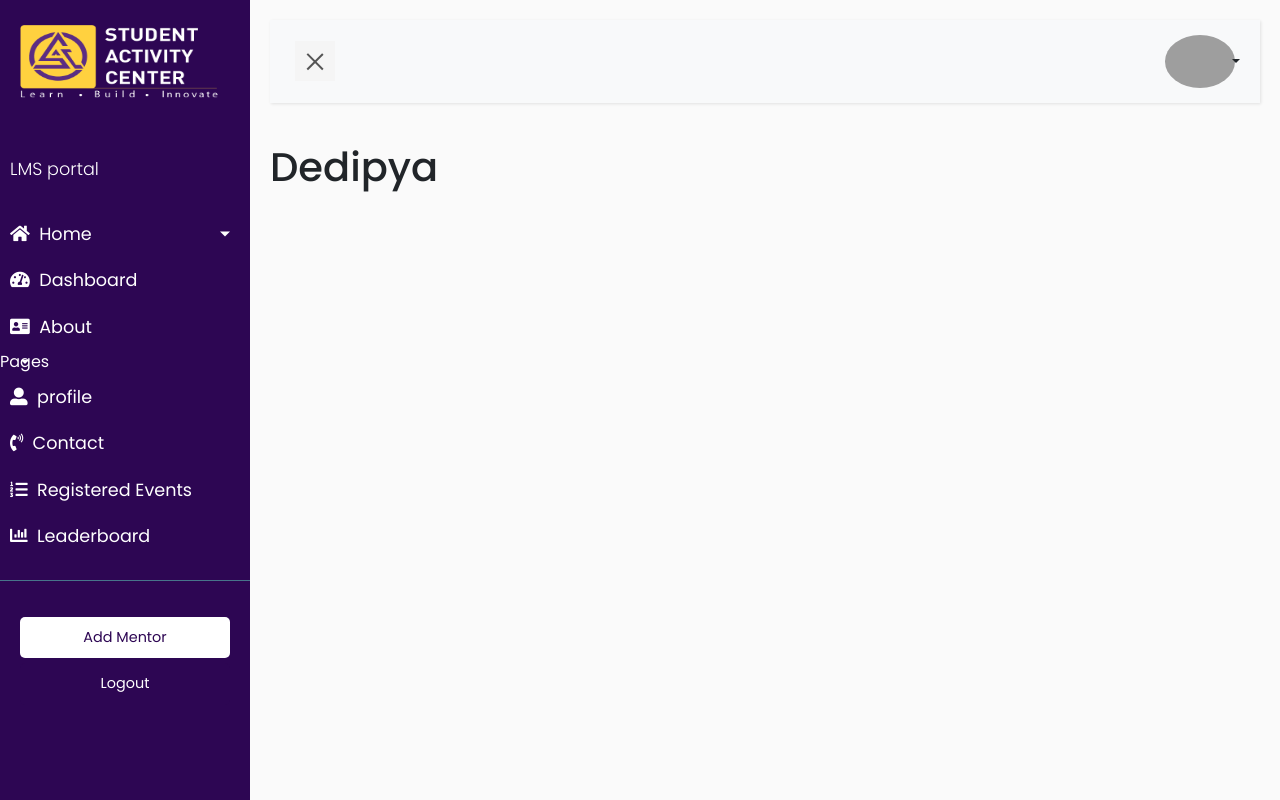
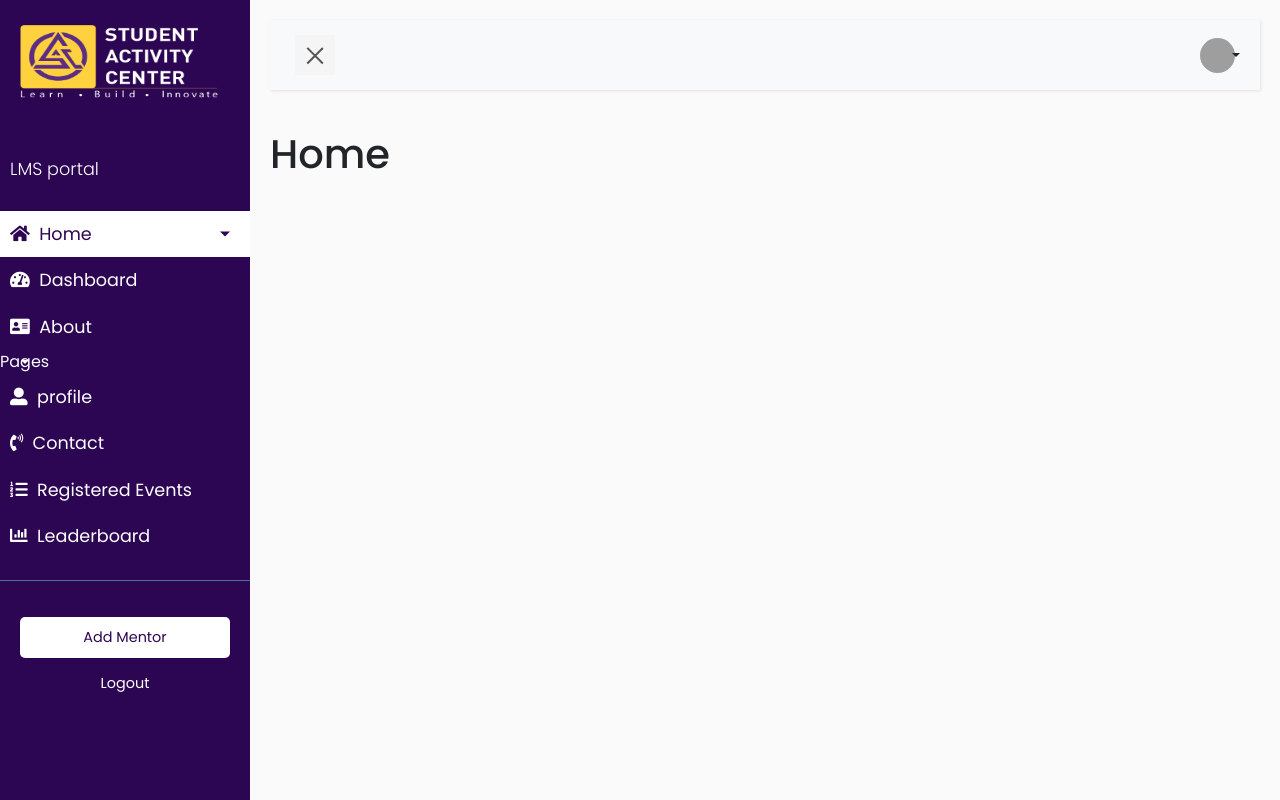
Before and after one commit to SpvDedipya/lms_final, a PHP site: page / in a window 1280 px wide. Run offline with PHP 8.4, Linux system fonts and the light colour scheme; grey boxes are pictures that could not be loaded.

Commit message:
ajax home added

```diff
--- a/assets/css/main.css
+++ b/assets/css/main.css
@@ -1,8 +1,7 @@
 /*
     DEMO STYLE
 */
-@import "https://fonts.googleapis.com/css?family=Poppins:300,400,500,600,700";
-
+@import 'https://fonts.googleapis.com/css?family=Poppins:300,400,500,600,700';
 
 body {
   font-family: 'Poppins', sans-serif;
@@ -17,7 +16,9 @@ p {
   color: #999;
 }
 
-a, a:hover, a:focus {
+a,
+a:hover,
+a:focus {
   color: inherit;
   text-decoration: none;
   transition: all 0.3s;
@@ -54,16 +55,14 @@ a, a:hover, a:focus {
   width: 100%;
   align-items: stretch;
   perspective: 1500px;
-
 }
-
 
 #sidebar {
   min-width: 250px;
   max-width: 250px;
-    background: #2D0653;
+  background: #2d0653;
   color: #fff;
-    transition: all 0.6s cubic-bezier(0.945, 0.020, 0.270, 0.665);
+  transition: all 0.6s cubic-bezier(0.945, 0.02, 0.27, 0.665);
   transform-origin: bottom left;
 }
 
@@ -74,7 +73,7 @@ a, a:hover, a:focus {
 
 #sidebar .sidebar-header {
   padding: 20px;
-    background: #2D0653;
+  background: #2d0653;
 }
 
 #sidebar ul.components {
@@ -93,17 +92,17 @@ a, a:hover, a:focus {
   display: block;
 }
 #sidebar ul li a:hover {
-    color: #2D0653;
+  color: #2d0653;
   background: #fff;
 }
 
-#sidebar ul li.active > a, a[aria-expanded="true"] {
-    color: #fff;
-    background: #2D0653;
+#sidebar ul li.active > a,
+a[aria-expanded='true'] {
+  color: #2d0653;
+  background: #fff;
 }
 
-
-a[data-toggle="collapse"] {
+a[data-toggle='collapse'] {
   position: relative;
 }
 
@@ -118,7 +117,7 @@ a[data-toggle="collapse"] {
 ul ul a {
   font-size: 0.9em !important;
   padding-left: 30px !important;
-    background: #2D0653;
+  background: #2d0653;
 }
 
 ul.CTAs {
@@ -135,15 +134,14 @@ ul.CTAs a {
 
 a.download {
   background: #fff;
-    color: #2D0653;
+  color: #2d0653;
 }
 
-a.article, a.article:hover {
-    background: #2D0653 !important;
+a.article,
+a.article:hover {
+  background: #2d0653 !important;
   color: #fff !important;
 }
-
-
 
 /* ---------------------------------------------------
     CONTENT STYLE
@@ -168,7 +166,7 @@ a.article, a.article:hover {
   margin: 0 auto;
   display: block;
   background: #555;
-    transition: all 0.8s cubic-bezier(0.810, -0.330, 0.345, 1.375);
+  transition: all 0.8s cubic-bezier(0.81, -0.33, 0.345, 1.375);
   transition-delay: 0.2s;
 }
 
@@ -182,13 +180,11 @@ a.article, a.article:hover {
   transform: rotate(-45deg) translate(1px, -1px);
 }
 
-
 #sidebarCollapse.active span {
   transform: none;
   opacity: 1;
   margin: 5px auto;
 }
-
 
 /* ---------------------------------------------------
     MEDIAQUERIES
@@ -221,5 +217,4 @@ a.article, a.article:hover {
   #sidebarCollapse.active span:last-of-type {
     transform: rotate(-45deg) translate(1px, -1px);
   }
-
 }
--- a/home.html
+++ /dev/null
@@ -1 +0,0 @@
-<h1>Dedipya</h1>
--- a/index.html
+++ b/index.html
@@ -29,15 +29,15 @@
 			</div>
 			<ul class="list-unstyled components">
 				<p>LMS portal</p>
-				<li class="active">
+				<li class="active home">
 					<a href="#homeSubmenu" data-toggle="collapse" aria-expanded="false" class="dropdown-toggle"> <i class="fas fa-home"></i> &nbsp;Home</a>
 					<ul class="collapse list-unstyled" id="homeSubmenu">
-						<li> <a href="#">Home page</a> </li>
+						<li> <a href="#" >Home page</a> </li>
 						<li> <a href="#">About SAC</a> </li>
 						<li> <a href="#">contact</a> </li>
 					</ul>
 				</li>
-				<li> <a href="#"><i class="fas fa-tachometer-alt"></i>&nbsp; Dashboard</a> </li>
+				<li class="home2"> <a href="#" onclick="ajaxHome2PageCall()"><i class="fas fa-tachometer-alt"></i>&nbsp; Dashboard</a> </li>
 				<li> <a href="#"><i class="fas fa-address-card"></i>&nbsp; About</a> </li>
 				<a href="#pageSubmenu" data-toggle="collapse" aria-expanded="false" class="dropdown-toggle">Pages</a>
                     <ul class="collapse list-unstyled" id="pageSubmenu">
@@ -70,7 +70,7 @@
 					<div class="d-flex nav" id="navbarSupportedContent">
 						<ul class="nav  ml-auto float-right">
 							<li>
-								<div class="dropdown-toggle" data-toggle="dropdown" data-display="" aria-haspopup="true" aria-expanded="false"> <img src="https://mdbootstrap.com/img/new/avatars/1.jpg" class="rounded-circle shadow-4 " style="width:70px;" alt="" />
+								<div class="dropdown-toggle" data-toggle="dropdown" data-display="" aria-haspopup="true" aria-expanded="false"> <img src="https://mdbootstrap.com/img/new/avatars/1.jpg" class="rounded-circle shadow-4 " height="35" width="35" alt="" />
 									<div class="dropdown-menu dropdown-menu-right dropdown-menu-lg-left"> <a class="dropdown-item " href="#"><i class="fas fa-user-alt"></i> profile</a> <a class="dropdown-item " href="#"><i class="fas fa-chart-bar"></i> leaderboard</a> <a class="dropdown-item " href="#"><i class="fas fa-sign-out-alt"></i> logout</a> </div>
 								</div>
 							</li>
--- /dev/null
+++ b/pages/home.html
@@ -0,0 +1,3 @@
+<section>
+    <h1>Home</h1>
+</section>
--- /dev/null
+++ b/pages/home2.html
@@ -0,0 +1,3 @@
+<section>
+    <h1>Home2</h1>
+</section>
--- a/script.js
+++ b/script.js
@@ -1,9 +1,22 @@
-ajaxRegisterPageCall();
-function ajaxRegisterPageCall() {
+ajaxHomePageCall();
+
+function ajaxHomePageCall() {
   $.ajax({
-    url: './home.html',
+    url: './pages/home.html',
     success: function (response) {
       $('.ajax-main-content').html(response);
     },
   });
 }
+
+function ajaxHome2PageCall() {
+  $.ajax({
+    url: './pages/home2.html',
+    success: function (response) {
+      $('.home2').addClass('active');
+      $('.home').removeClass('active');
+
+      $('.ajax-main-content').html(response);
+    },
+  });
+}
```
Lines whose indentation alone changed are shown as unchanged.
